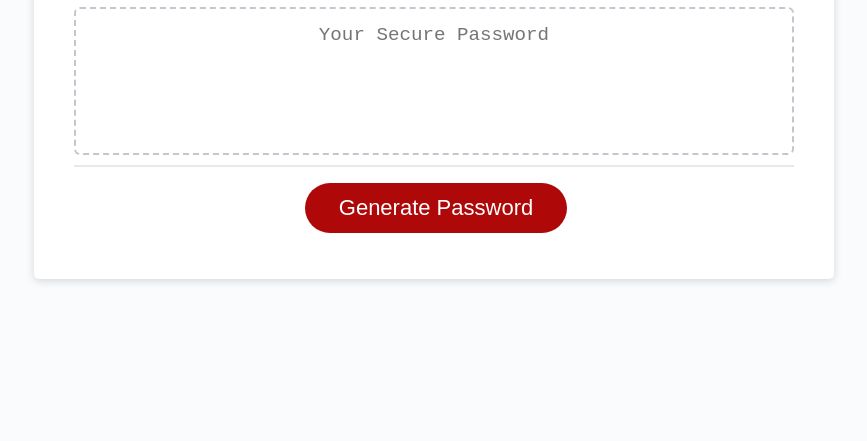
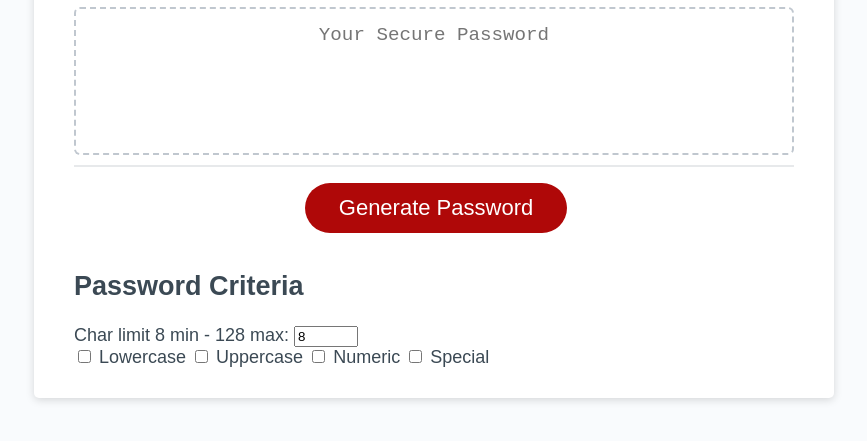
Before and after one commit to EzraJRogers/passwordGenerator, a plain HTML site: page Develop/index.html in a window 1280 px wide. Shown: the part 241-682 px from the top of the page, without its empty margins (206-1073 px from the left). Drawn offline with Linux system fonts and the light colour scheme.

Commit message:
Updated index.html to include new checkbox input lines for javascript values

```diff
--- a/Develop/index.html
+++ b/Develop/index.html
@@ -27,6 +27,17 @@
         <div class="card-footer">
           <button id="generate" class="btn">Generate Password</button>
         </div>
+        <div>
+          <h2>Password Criteria</h2>
+          <label for="quantity">Char limit 8 min - 128 max:</label>
+          <input type="number" value="8" id="quantity" name="quantity" min="8" max="128">
+        </div>
+        <div>
+          <input type="checkbox" id="lowercaseYN"> Lowercase
+          <input type="checkbox" id="UppercaseYN"> Uppercase
+          <input type="checkbox" id="NumericYN"> Numeric
+          <input type="checkbox" id="SpecialYN"> Special
+        </div>
       </div>
     </div>
     <script src="script.js"></script>
```
